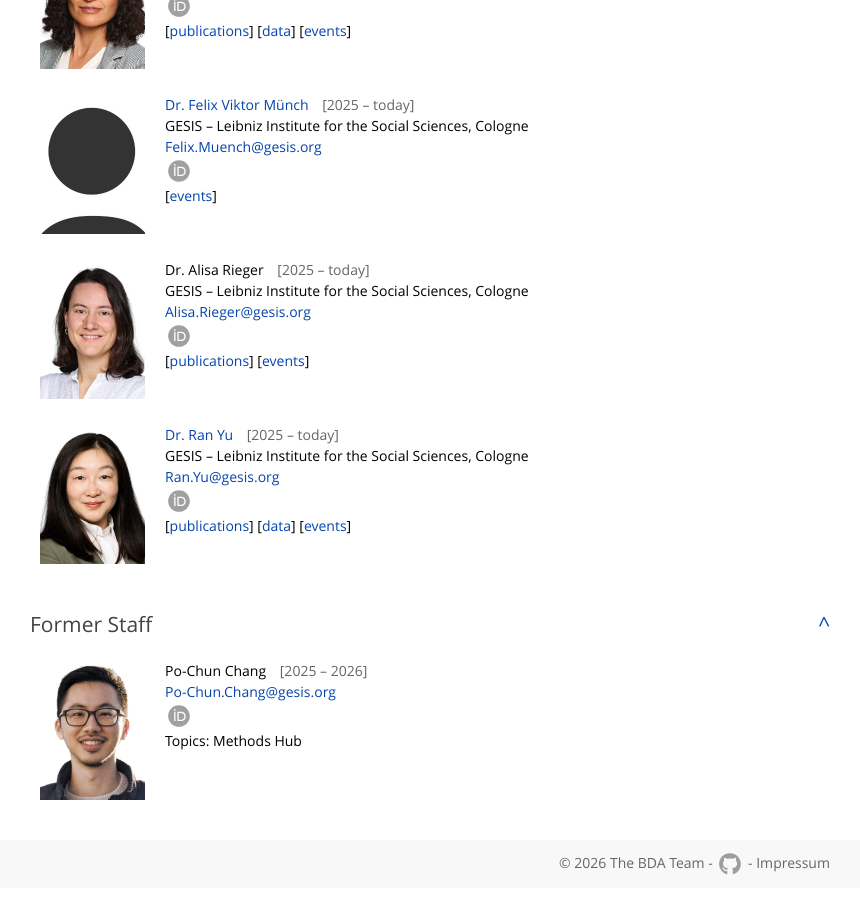
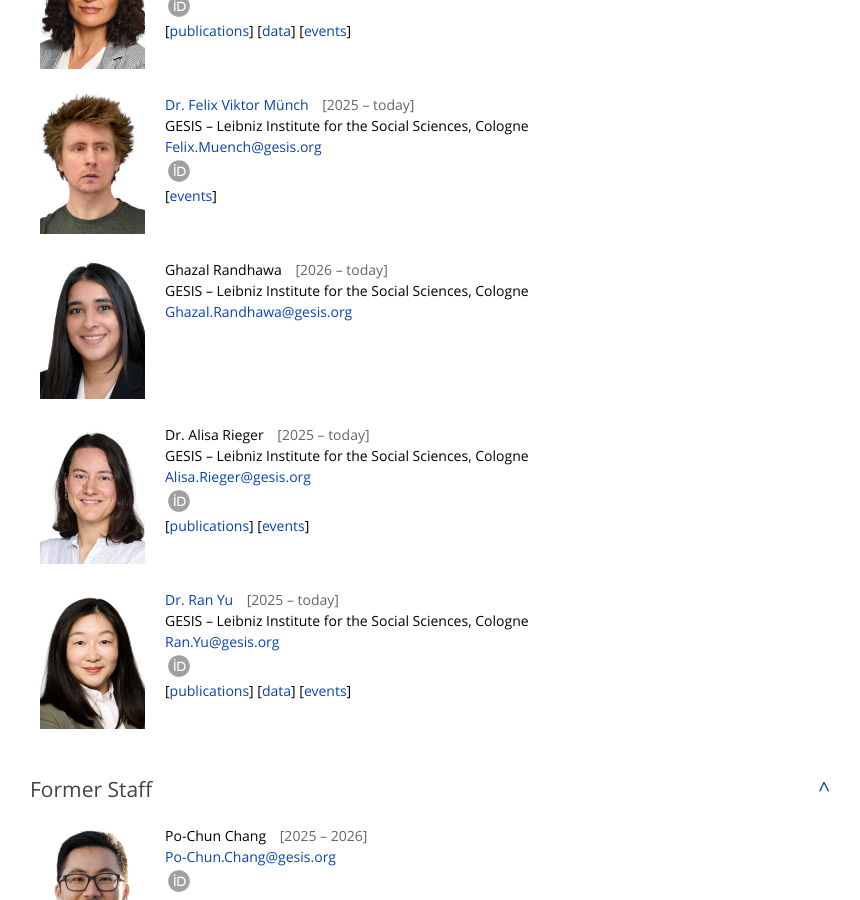
Before and after one commit to the-bda-team/the-bda-team-web, a Jekyll site: the page built from people.html, in a window 1280 px wide and 900 px high, scrolled down 1093 px. Shown: the whole window, without its empty margins (210-1070 px from the left). Built offline with Jekyll 4.4.1, drawn with Linux system fonts in a browser that asks for light colours.

Commit message:
add ghazal

```diff
--- a/_data/people.json
+++ b/_data/people.json
@@ -17,6 +17,14 @@
     "name": ["Vitalii", "Hirak"],
     "orcid": "0009-0008-8456-5629",
     "years": "2025 - today"
+  },
+  {
+    "id": "randhawa",
+    "category": "Staff",
+    "affiliation": "GESIS \u2013 Leibniz Institute for  the Social Sciences, Cologne",
+    "email": "Ghazal.Randhawa@gesis.org",
+    "name": ["Ghazal", "Randhawa"],
+    "years": "2026 - today"
   },
   {
     "id": "khan",
```
Also changed, not shown: assets/img/people/muench.jpg, assets/img/people/randhawa.jpg (added).
